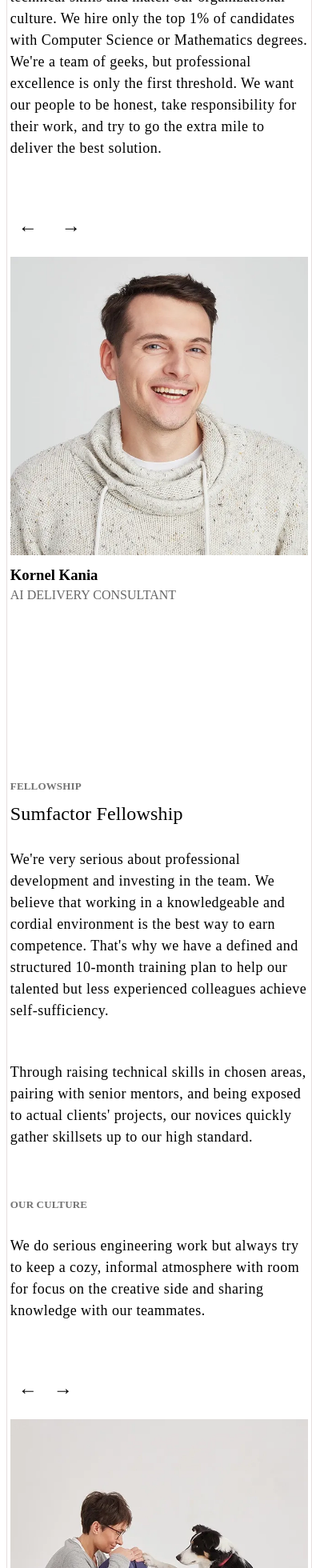
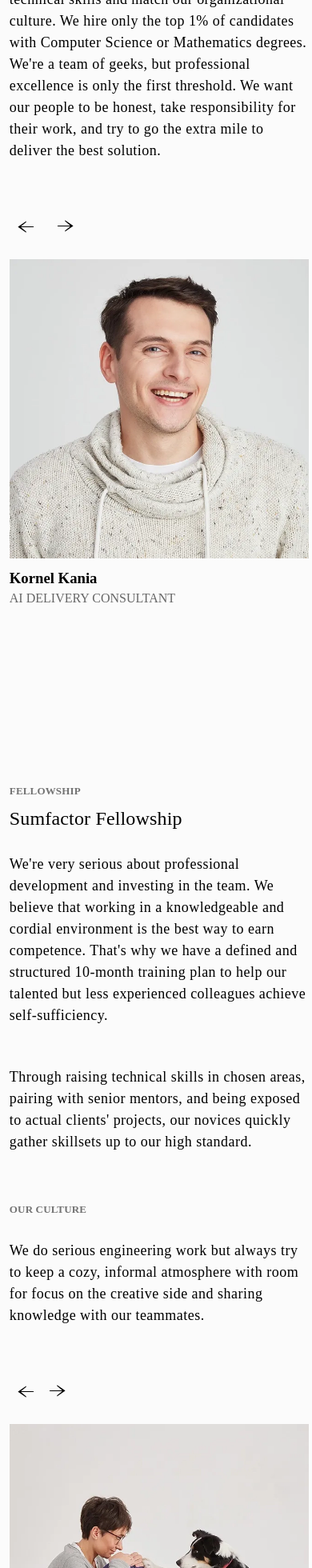
Before and after one commit to Shubham-SumFactor/project-sparkbit, a Next.js app: page /meetus in a window 390 px wide. Shown: the part 2326-4286 px from the top of the page at 80% size. Built offline with nearby package versions, Linux system fonts and the light colour scheme.

Commit message:
meet us section UI updated

```diff
--- a/pages/components/imageSlider/ImageSlider.module.css
+++ b/pages/components/imageSlider/ImageSlider.module.css
@@ -50,4 +50,14 @@
         padding: 5px 10px;
     }
 
+    .sliderArrow {
+        background: none;
+        border: none;
+        cursor: pointer;
+        transition: transform 0.3s ease;
+        z-index: 200;
+        transform: rotate(180deg);
+        /* margin-left: 8px; */
+    }
+
 }
--- a/pages/components/imageSlider/ImageSlider.tsx
+++ b/pages/components/imageSlider/ImageSlider.tsx
@@ -35,9 +35,19 @@ const ImageSlider = () => {
   return (
     <section className={styles.imageSection}>
       {isMobile && (
+        //    <div className={styles.navigationButtons}>
+        //    <button className={styles.navButton} onClick={handlePrev}>←</button>
+        //    <button className={styles.navButton} onClick={handleNext}>→</button>
+        //  </div>
+
         <div className={styles.navigationButtons}>
-           <button className={styles.navButton} onClick={handlePrev}>←</button>
-           <button className={styles.navButton} onClick={handleNext}>→</button>
+          <button onClick={handlePrev} className={styles.navButton}>
+            <Image src="/leftArrowImage.svg" alt="whatwedo" height={20} width={20} className={styles.sliderArrow} />
+          </button>
+          <button onClick={handleNext} className={styles.navButton}>
+            <Image src="/leftArrowImage.svg" alt="whatwedo" height={20} width={20} />
+
+          </button>
         </div>
       )}
       <div
--- a/pages/components/teamSlider/TeamSlider.module.css
+++ b/pages/components/teamSlider/TeamSlider.module.css
@@ -18,6 +18,16 @@
   cursor: pointer;
   padding: 5px 10px;
   margin-right: 10px;
+}
+
+.sliderArrow {
+  background: none;
+  border: none;
+  cursor: pointer;
+  transition: transform 0.3s ease;
+  z-index: 200;
+  transform: rotate(180deg);
+  /* margin-left: 8px; */
 }
 
 .sliderContainer {
--- a/pages/components/teamSlider/TeamSlider.tsx
+++ b/pages/components/teamSlider/TeamSlider.tsx
@@ -1,5 +1,6 @@
 import { useState, useEffect } from 'react';
 import styles from './TeamSlider.module.css';
+import Image from 'next/image';
 
 interface TeamMemberProps {
   name: string;
@@ -92,10 +93,19 @@ const handleNext = () => {
 
 return (
   <section className={styles.teamSlider}>
-    <div className={styles.navigationButtons}>
+    {/* <div className={styles.navigationButtons}>
       <button className={styles.navButton} onClick={handlePrev}>←</button>
       <button className={styles.navButton} onClick={handleNext}>→</button>
-    </div>
+    </div> */}
+     <div className={styles.navigationButtons}>
+          <button onClick={handlePrev} className={styles.navButton}>
+            <Image src="/leftArrowImage.svg" alt="whatwedo" height={20} width={20} className={styles.sliderArrow} />
+          </button>
+          <button onClick={handleNext} className={styles.navButton}>
+            <Image src="/leftArrowImage.svg" alt="whatwedo" height={20} width={20} />
+
+          </button>
+        </div>
     <div
       className={styles.sliderContainer}
       style={{ transform: `translateX(-${currentSlide * 100}%)` }}
--- a/styles/MeetUs.module.css
+++ b/styles/MeetUs.module.css
@@ -1,7 +1,7 @@
 .container {
   min-height: 100vh;
   padding: 0 2rem;
-  background-color: white;
+  background-color: rgb(251, 251, 251);
 }
 
 .main {
@@ -10,8 +10,8 @@
   justify-content: flex-start;
   align-items: flex-start;
   min-height: 100vh;
-  border-left: 1px solid rgb(230, 223, 223);
-  border-right: 1px solid rgb(230, 223, 223);
+  /* border-left: 1px solid rgb(230, 223, 223); */
+  /* border-right: 1px solid rgb(230, 223, 223); */
   padding-left: 1%;
   padding-right: 1%;
   overflow: hidden;
@@ -24,7 +24,7 @@
   grid-template-columns: 1fr 1fr;
   align-items: center;
   width: 100%;
-  height: 690px;
+  height: 100vh;
   margin-bottom: 3rem;
   position: relative;
   overflow: hidden;
@@ -34,14 +34,14 @@
 .title {
   line-height: 1;
   letter-spacing: 2px;
-  font-size: 125px;
+  font-size: 140px;
   font-weight: 100;
   white-space: nowrap;
   bottom: 10%;
   left: 0%;
   position: absolute;
   color: #000000 !important;
-  letter-spacing: 4px;
+  letter-spacing: 2px;
   z-index: 2;
 
 }
@@ -159,17 +159,18 @@
 
   .title {
     white-space: normal;
-    font-size: 4rem;
+    font-size: 64px;
     text-align: left;
     letter-spacing: 2px;
     line-height: 1;
-    bottom: 26%;
+    bottom: 10%;
+    /* font-weight: 400; */
 
   }
 
   .graphicElement {
     width: 100%;
-    height: 85%;
+    height: 100%;
     background-position: bottom-left;
     background-size: cover;
   }
@@ -237,10 +238,11 @@
 }
 
 
-@media (min-width: 1600px) {
+@media (min-width: 2560px) {
   .title {
     left: 0;
-    font-size: 152px;
+    font-size: 140px;
+    bottom: 9%;
   }
 
   .graphicContainer {
@@ -260,15 +262,16 @@
   }
 
   .hero {
-    height: 95vh;
+    height: 100vh;
     overflow: visible;
   }
 
   .graphicElement {
-    left: 74%;
+    left: 63.5%;
     z-index: 1000;
-    height: 624px;
-    width: 740px;
+    height: 680px;
+    width: 880px;
+    bottom: 21%;
   }
 
   .about h2,
```
Lines whose indentation alone changed are shown as unchanged.
